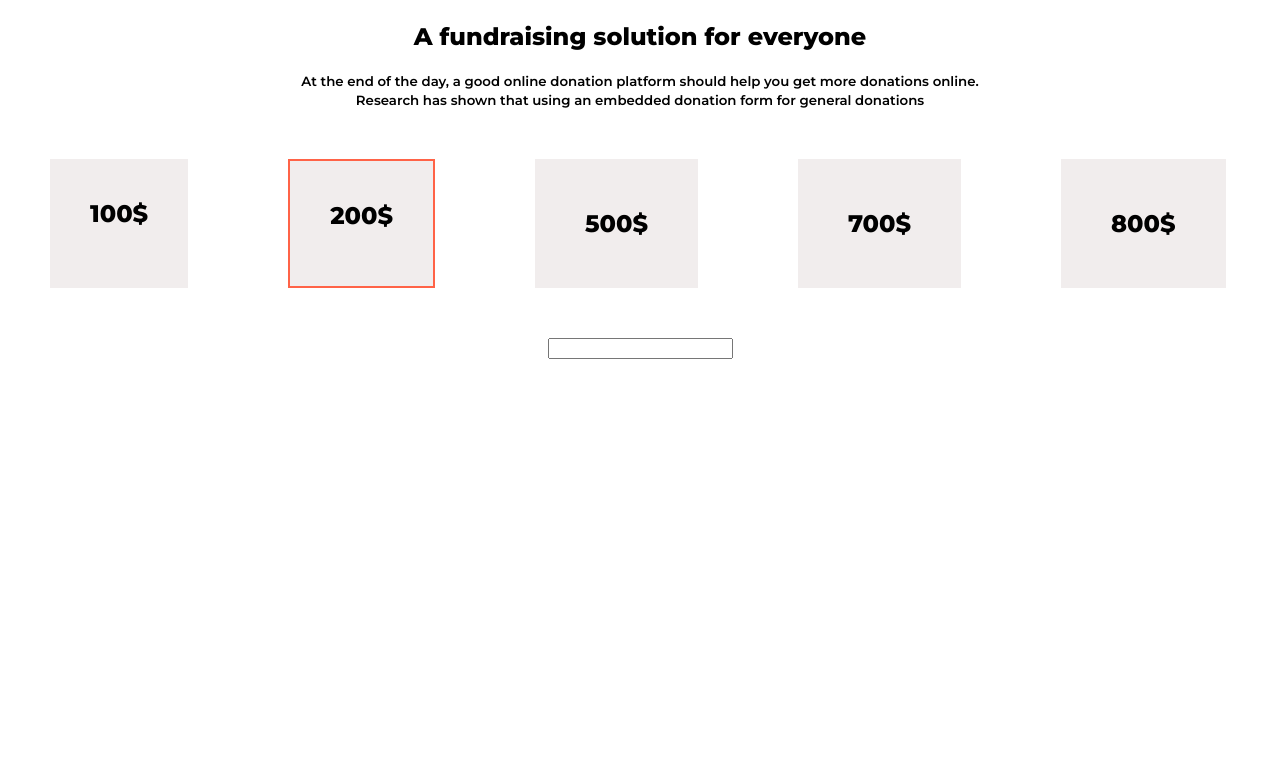
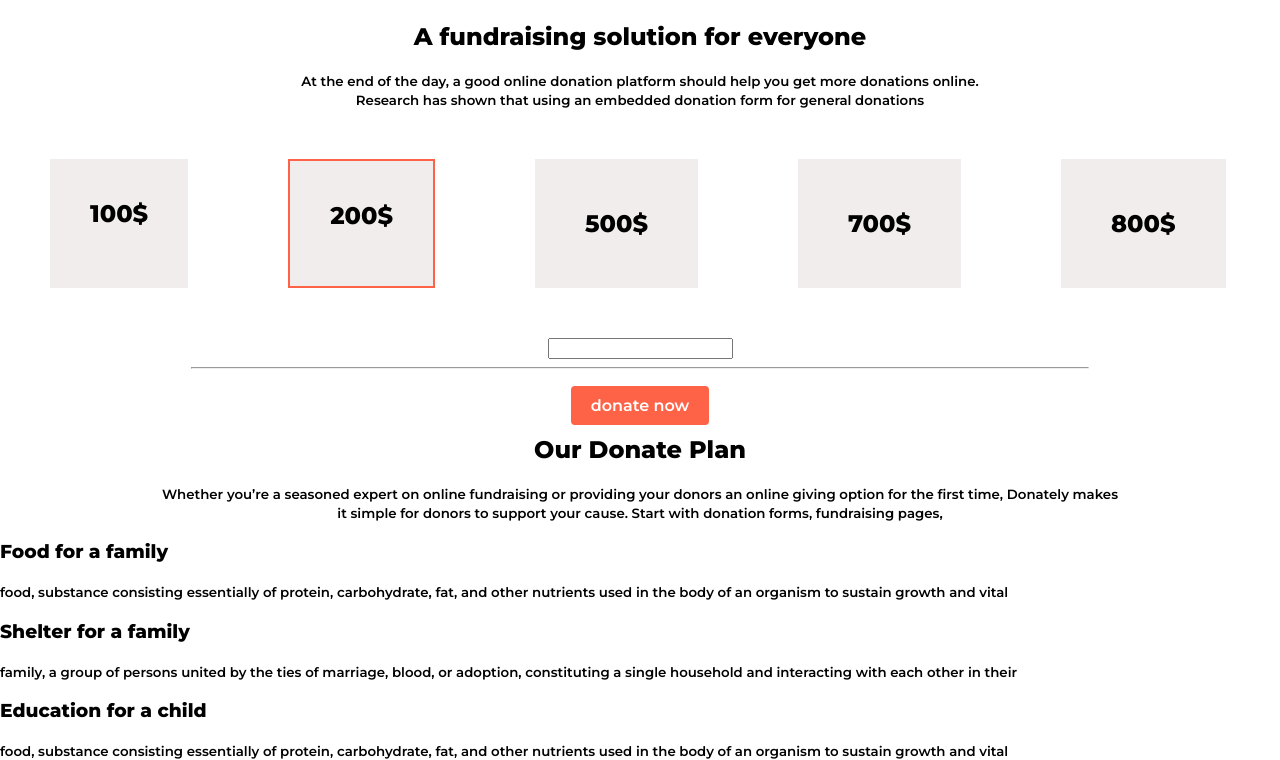
Before and after one commit to toha2120/donation-website, a plain HTML site: page index.html in a window 1280 px wide. Shown: the part 702-1462 px from the top of the page. Before the commit the page ends 1061 px from the top, so only its background shows below. Drawn offline with Linux system fonts and the light colour scheme.

Commit message:
section 3

```diff
--- a/index.html
+++ b/index.html
@@ -32,7 +32,40 @@
                 <h2 id="taka-4">700$</h2>
                 <h2 id="taka-5">800$</h2>
             </div>
-            <input type="number" name="" id="">
+            <input type="" name="other ammount" id="">
+            <br>
+            <hr width="70%" align="center">
+            <br>
+            <a class="donation-button" href="">donate now</a>
+        </div>
+    </section>
+
+    <section>
+        <div class="solution">
+            <h2>Our Donate Plan</h2>
+            <small>
+                Whether you’re a seasoned expert on online fundraising or providing your donors an online giving option for the first time, Donately makes <br> it simple for donors to support your cause. Start with donation forms, fundraising pages,
+            </small>
+        </div>
+
+        <div class="3-part-text">
+            <div class="1part-text">
+                <h3>Food for a family</h3>
+                <small>food, substance consisting essentially of protein, carbohydrate, fat, and other nutrients used in the body of an organism to sustain growth and vital</small>
+
+            </div>
+
+            <div>
+                <h3>Shelter for a family</h3>
+                <small>family, a group of persons united by the ties of marriage, blood, or adoption, constituting a single household and interacting with each other in their</small>
+
+            </div>
+
+            <div>
+                <h3>Education for a child</h3>
+                <small>food, substance consisting essentially of protein, carbohydrate, fat, and other nutrients used in the body of an organism to sustain growth and vital</small>
+
+            </div>
         </div>
     </section>
 
--- a/style.css
+++ b/style.css
@@ -60,3 +60,11 @@ div.taka #taka-5{
     padding: 50px;
     margin: 50px;
 }
+
+.3-part-text{
+    display: flex;
+}
+div.1part-text{
+
+
+}
```
